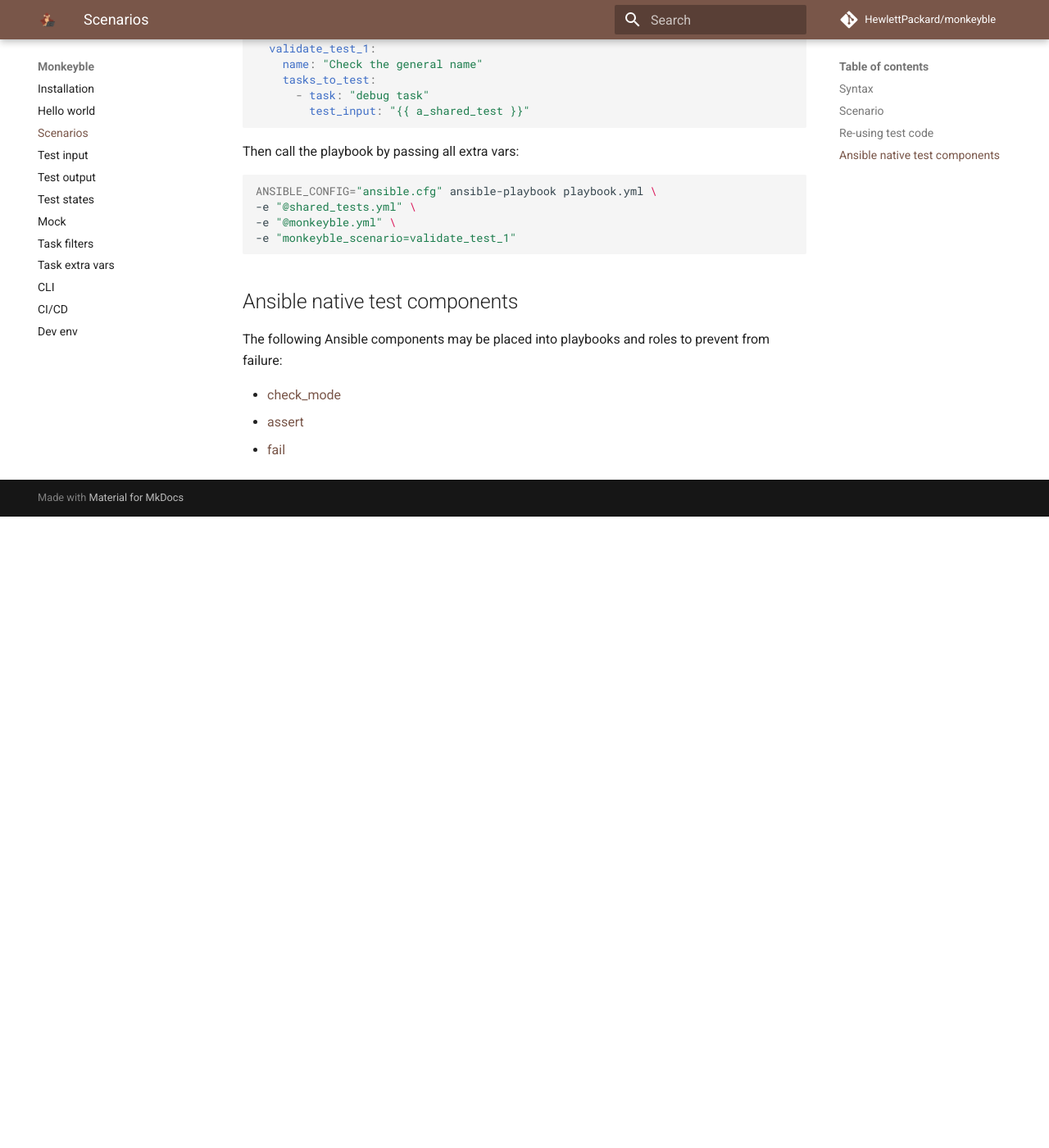
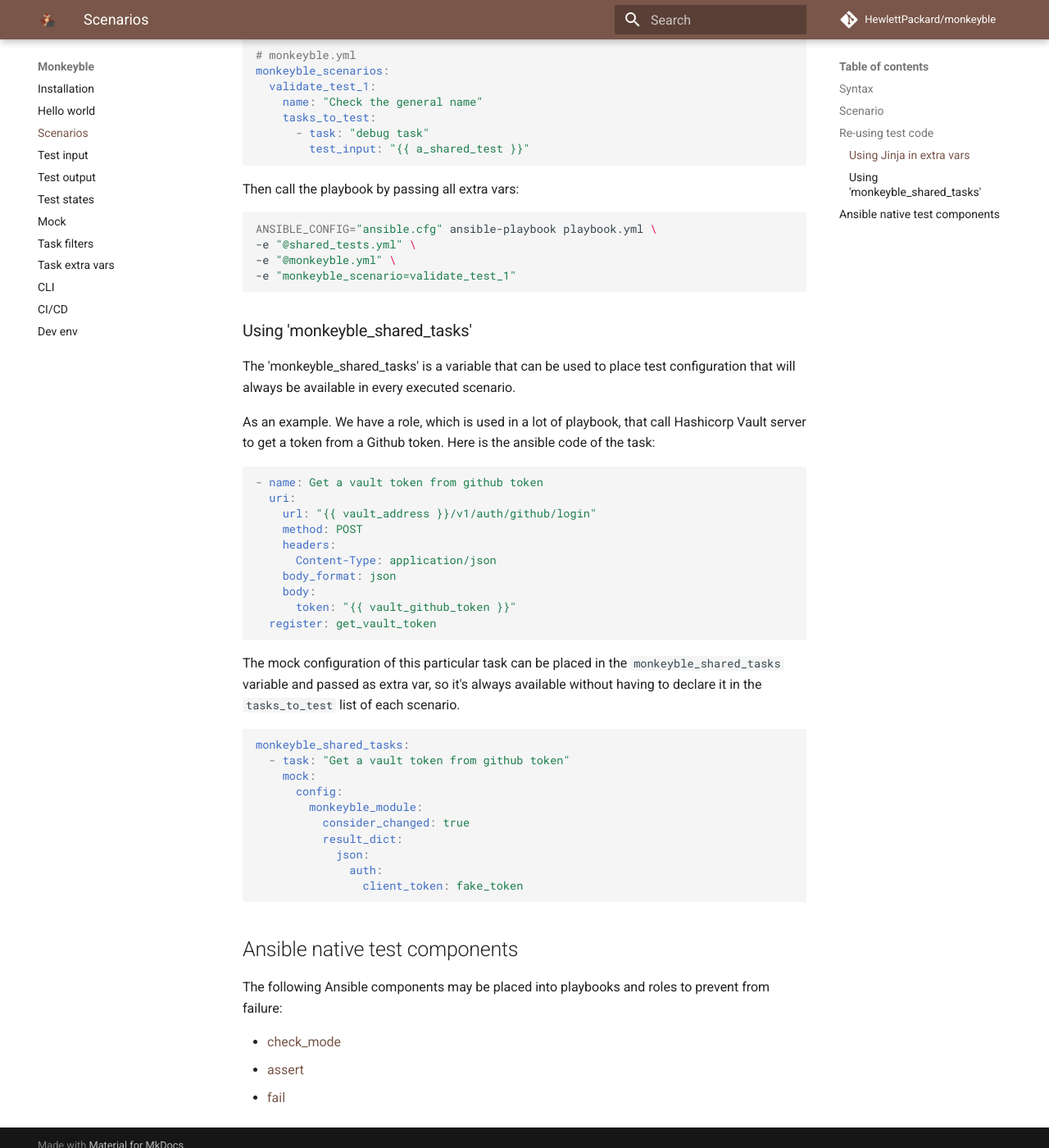
Before and after one commit to HewlettPackard/monkeyble, an MkDocs documentation site: the page built from docs/scenarios.md, in a window 1280 px wide and 1400 px high, scrolled down 2152 px. Shown: the whole window at 82% size. Built offline with MkDocs 1.6.1 and Material for MkDocs 9.7.7, drawn with Linux system fonts in a browser that asks for light colours; comment, search, counter and statistics services are not loaded; the version menu is left out; before the commit the page ends 2782 px from its top, so only the background shows below that; some of the changed text lies outside the part shown.

Commit message:
add monkeyble_shared_tasks

````diff
--- a/docs/scenarios.md
+++ b/docs/scenarios.md
@@ -57,6 +57,8 @@ ANSIBLE_CONFIG="ansible.cfg" ansible-playbook playbook.yml \
 
 ## Re-using test code
 
+### Using Jinja in extra vars
+
 As the configuration is passed as an extra var, usage of jinja template is available to reuse some part of your configuration
 
 E.g:
@@ -108,6 +110,41 @@ ANSIBLE_CONFIG="ansible.cfg" ansible-playbook playbook.yml \
 -e "monkeyble_scenario=validate_test_1"
 ```
 
+### Using 'monkeyble_shared_tasks'
+
+The 'monkeyble_shared_tasks' is a variable that can be used to place test configuration that will always be available in every executed scenario.
+
+As an example. We have a role, which is used in a lot of playbook, that call Hashicorp Vault server to get a token from a Github token. Here is the ansible code of the task:
+
+```yaml
+- name: Get a vault token from github token
+  uri:
+    url: "{{ vault_address }}/v1/auth/github/login"
+    method: POST
+    headers:
+      Content-Type: application/json
+    body_format: json
+    body:
+      token: "{{ vault_github_token }}"
+  register: get_vault_token
+```
+
+The mock configuration of this particular task can be placed in the `monkeyble_shared_tasks` variable and passed as extra var, so it's always available
+without having to declare it in the `tasks_to_test` list of each scenario.
+```yaml
+monkeyble_shared_tasks:
+  - task: "Get a vault token from github token"
+    mock:
+      config:
+        monkeyble_module:
+          consider_changed: true
+          result_dict:
+            json:
+              auth:
+                client_token: fake_token
+```
+
+
 ## Ansible native test components
 
 The following Ansible components may be placed into playbooks and roles to prevent from failure:
````
Also changed, not shown: 4 other files.
